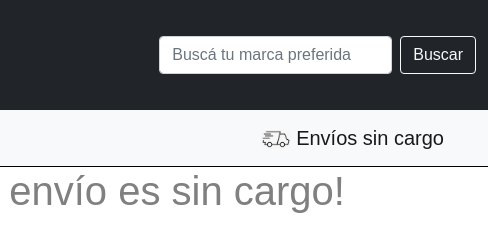
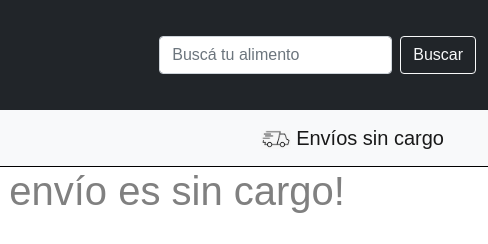
Before and after one commit to ferpascuzzi/DesarrolloWeb, a website: page Paginas adicionales/envios.html in a window 1280 px wide. Shown: the top 244 px of the page, 792-1280 px from the left. Drawn offline with nearby package versions, Linux system fonts and the light colour scheme; grey boxes are pictures that could not be loaded; a web font is replaced by a local one.

Commit message:
Add files via upload

```diff
--- a/Paginas adicionales/envios.html
+++ b/Paginas adicionales/envios.html
@@ -48,7 +48,7 @@
               </li>
             </ul>
             <form class="d-flex">
-              <input class="form-control me-2" type="search" placeholder="Buscá tu marca preferida" aria-label="Search">
+              <input class="form-control me-2" type="search" placeholder="Buscá tu alimento" aria-label="Search">
               <button class="btn btn-outline-light" type="submit">Buscar</button>
             </form>
           </div>
```
Also changed, not shown: Paginas adicionales/gatos.html (+1 -1 lines), Paginas adicionales/marcas.html (+1 -1 lines), Paginas adicionales/nosotros.html (+1 -1 lines), Paginas adicionales/perros.html (+1 -1 lines), Paginas adicionales/preguntas frecuentes.html (+1 -1 lines).
